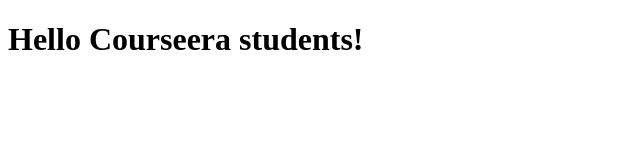
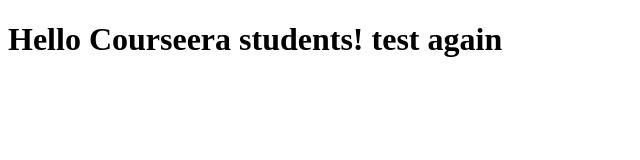
Before and after one commit to yadavkhanal/coursera-test, a plain HTML site: page index.html in a window 1280 px wide. Shown: the whole page, without its empty margins (0-640 px from the left). Drawn offline with Linux system fonts and the light colour scheme.

Commit message:
second change

```diff
--- a/index.html
+++ b/index.html
@@ -5,6 +5,6 @@
     <title>Hello coursera</title>
   </head>
   <body>
-    <h1>Hello Courseera students!</h1>
+    <h1>Hello Courseera students! test again</h1>
   </body>
 </html>
```
